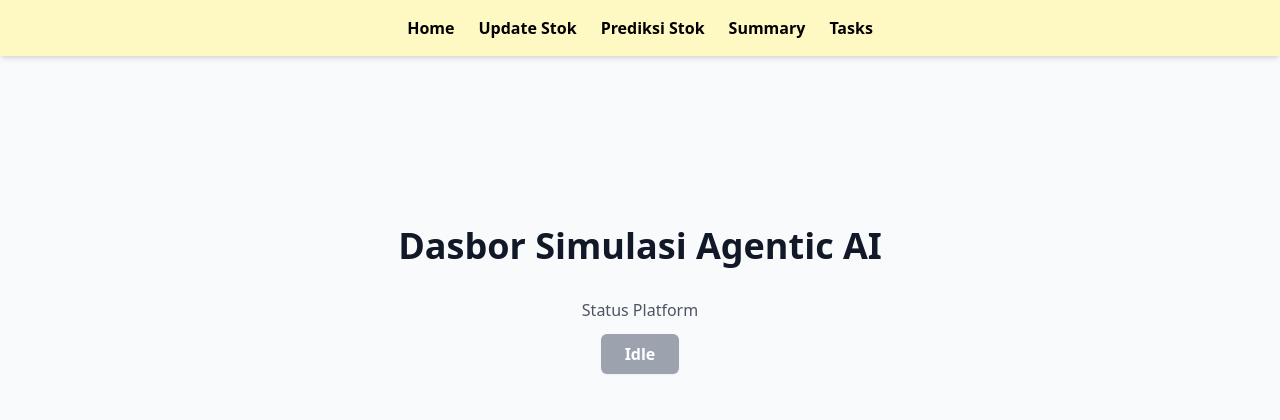
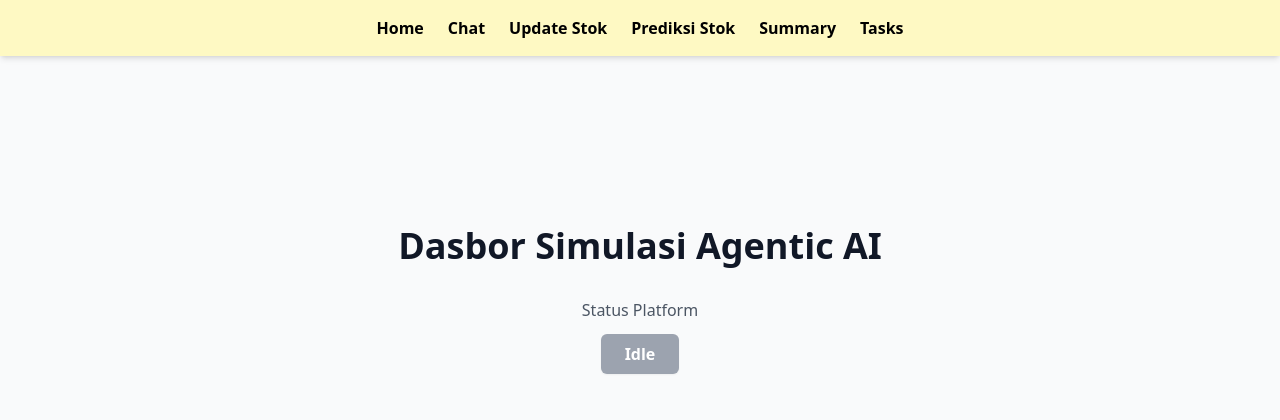
Before and after one commit to Cleign1/frontend-n8n-skripsi, a Flask app: page / in a window 1280 px wide. Shown: the top 420 px of the page. Run offline with Flask 3, Linux system fonts and the light colour scheme; some libraries are stand-ins or nearby versions.

Commit message:
feat: Add Chat link to the navigation header

```diff
--- a/templates/components/header.html
+++ b/templates/components/header.html
@@ -1,6 +1,7 @@
 <nav class="bg-yellow-100 text-black px-6 py-4 shadow-md font-semibold">
   <ul class="flex space-x-6 max-w-7xl mx-auto justify-center">
     <li><a href="{{ url_for('main.index') }}" class="hover:text-gray-500">Home</a></li>
+    <li><a href="{{ url_for('chat.chat') }}" class="hover:text-gray-500">Chat</a></li>
     <li><a href="{{ url_for('upload.update_stok') }}" class="hover:text-gray-500">Update Stok</a></li>
     <li><a href="{{ url_for('tasks_ui.prediksi_stok_task') }}" class="hover:text-gray-500">Prediksi Stok</a></li>
     <li><a href="{{ url_for('summary.rangkuman') }}" class="hover:text-gray-500">Summary</a></li>
```
